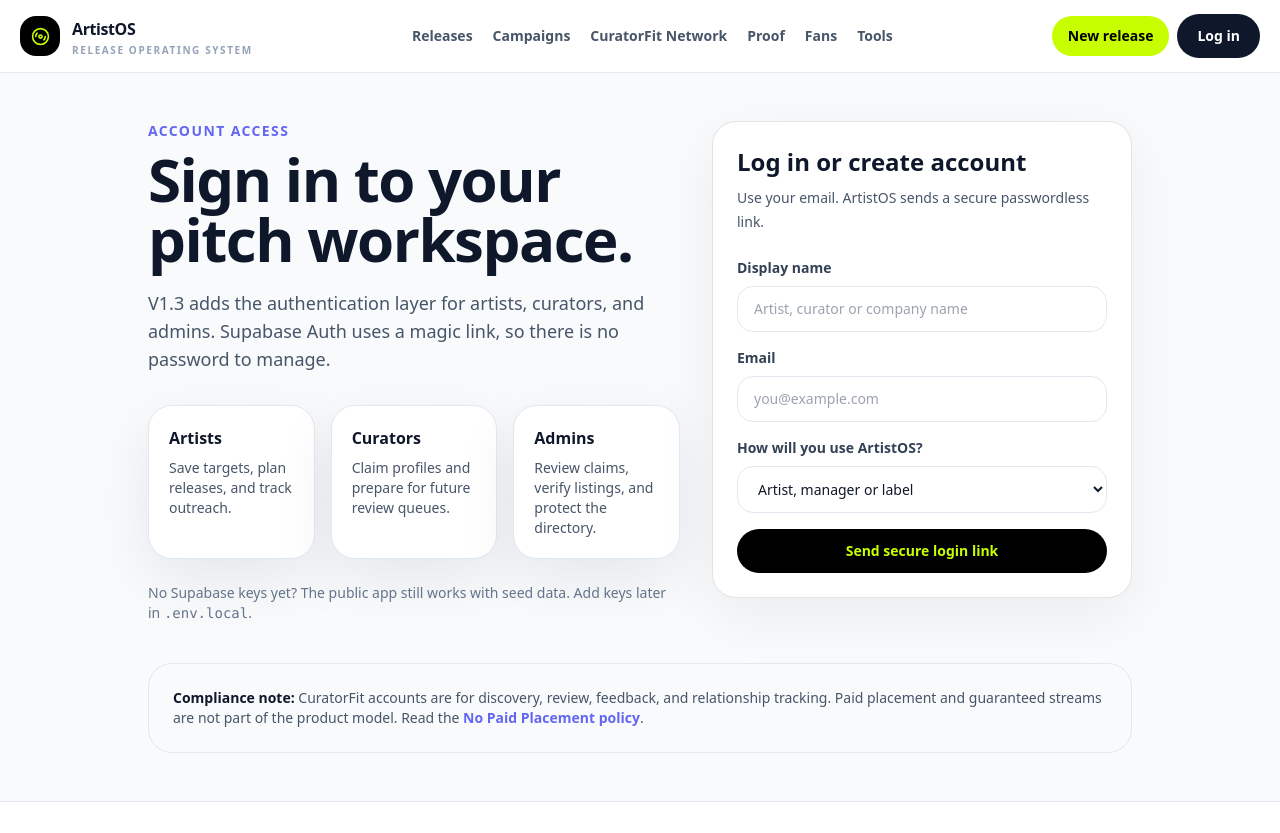
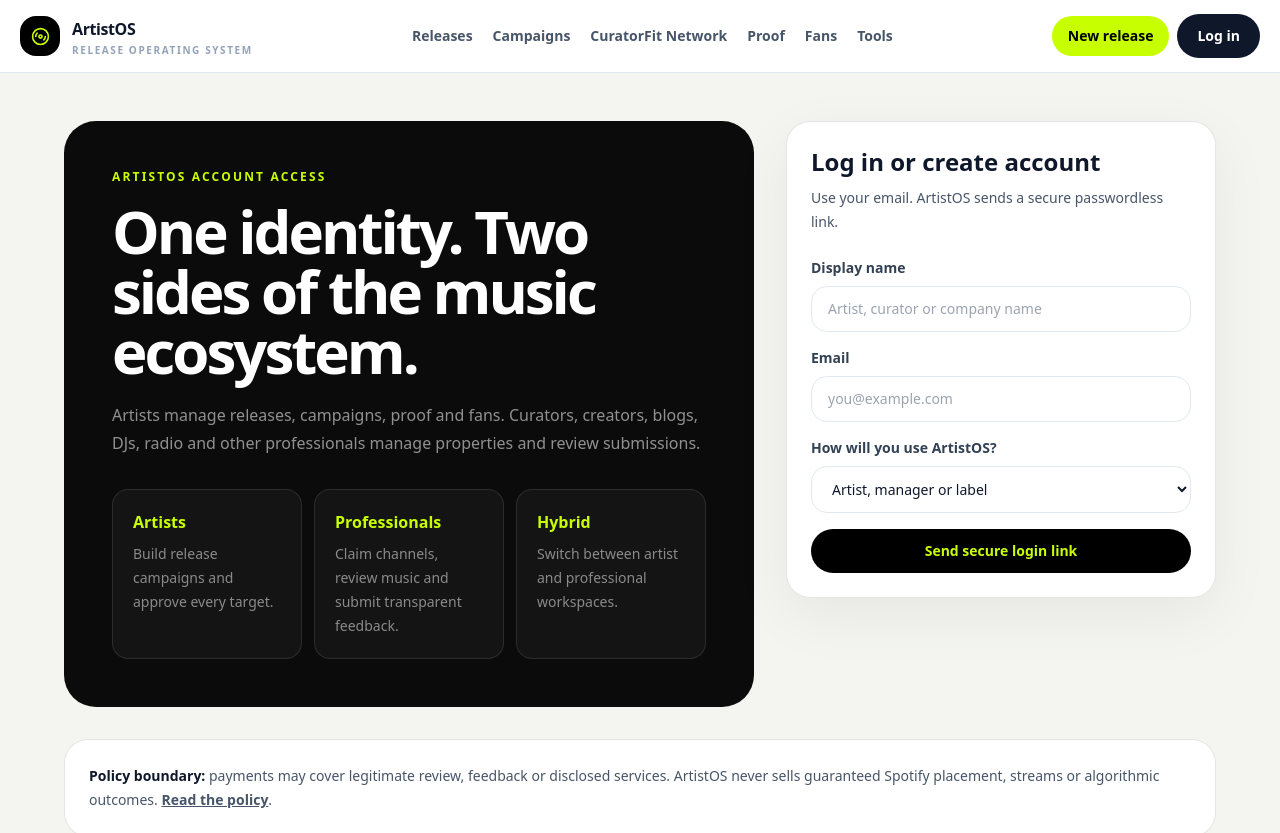
Before and after one commit to middlechildmzk/curatorfit, a Next.js app: page /login in a window 1280 px wide. Shown: the top 833 px of the page. Built offline with nearby package versions, Linux system fonts and the light colour scheme; no server answers.

Commit message:
Rewrite ArtistOS login page for two-sided accounts

```diff
--- a/app/login/page.tsx
+++ b/app/login/page.tsx
@@ -1,28 +1,25 @@
 import Link from 'next/link';
 import { LoginForm } from '@/components/login-form';
 
-export const metadata = { title: 'Log in | CuratorFit' };
+export const metadata = { title: 'Log in' };
 
 export default function LoginPage() {
   return (
-    <main className="mx-auto max-w-5xl px-5 py-12">
-      <div className="grid gap-8 lg:grid-cols-[1fr_420px] lg:items-start">
-        <section>
-          <p className="text-sm font-bold uppercase tracking-widest text-brand">Account access</p>
-          <h1 className="mt-2 text-4xl font-black tracking-tight md:text-6xl">Sign in to your pitch workspace.</h1>
-          <p className="mt-5 max-w-2xl text-lg text-slate-600">V1.3 adds the authentication layer for artists, curators, and admins. Supabase Auth uses a magic link, so there is no password to manage.</p>
-          <div className="mt-8 grid gap-4 md:grid-cols-3">
-            <div className="card p-5"><p className="font-black">Artists</p><p className="mt-2 text-sm text-slate-600">Save targets, plan releases, and track outreach.</p></div>
-            <div className="card p-5"><p className="font-black">Curators</p><p className="mt-2 text-sm text-slate-600">Claim profiles and prepare for future review queues.</p></div>
-            <div className="card p-5"><p className="font-black">Admins</p><p className="mt-2 text-sm text-slate-600">Review claims, verify listings, and protect the directory.</p></div>
+    <main className="min-h-screen bg-[#f4f5f1] px-5 py-12">
+      <div className="mx-auto grid max-w-6xl gap-8 lg:grid-cols-[1fr_430px] lg:items-start">
+        <section className="rounded-[32px] bg-[#0b0b0b] p-8 text-white md:p-12">
+          <p className="text-xs font-black uppercase tracking-[0.18em] text-[#c8ff00]">ArtistOS account access</p>
+          <h1 className="mt-4 text-4xl font-black tracking-[-0.05em] md:text-6xl">One identity. Two sides of the music ecosystem.</h1>
+          <p className="mt-5 max-w-2xl text-base leading-7 text-white/55">Artists manage releases, campaigns, proof and fans. Curators, creators, blogs, DJs, radio and other professionals manage properties and review submissions.</p>
+          <div className="mt-8 grid gap-3 md:grid-cols-3">
+            <div className="rounded-2xl border border-white/10 bg-white/[0.04] p-5"><p className="font-black text-[#c8ff00]">Artists</p><p className="mt-2 text-sm leading-6 text-white/50">Build release campaigns and approve every target.</p></div>
+            <div className="rounded-2xl border border-white/10 bg-white/[0.04] p-5"><p className="font-black text-[#c8ff00]">Professionals</p><p className="mt-2 text-sm leading-6 text-white/50">Claim channels, review music and submit transparent feedback.</p></div>
+            <div className="rounded-2xl border border-white/10 bg-white/[0.04] p-5"><p className="font-black text-[#c8ff00]">Hybrid</p><p className="mt-2 text-sm leading-6 text-white/50">Switch between artist and professional workspaces.</p></div>
           </div>
-          <p className="mt-6 text-sm text-slate-500">No Supabase keys yet? The public app still works with seed data. Add keys later in <code>.env.local</code>.</p>
         </section>
         <LoginForm />
       </div>
-      <div className="mt-10 rounded-3xl border border-line bg-panel p-6 text-sm text-slate-600">
-        <strong className="text-ink">Compliance note:</strong> CuratorFit accounts are for discovery, review, feedback, and relationship tracking. Paid placement and guaranteed streams are not part of the product model. Read the <Link className="font-bold text-brand" href="/no-paid-placement">No Paid Placement policy</Link>.
-      </div>
+      <div className="mx-auto mt-8 max-w-6xl rounded-3xl border border-black/10 bg-white p-6 text-sm leading-6 text-slate-600"><strong className="text-slate-900">Policy boundary:</strong> payments may cover legitimate review, feedback or disclosed services. ArtistOS never sells guaranteed Spotify placement, streams or algorithmic outcomes. <Link className="font-black underline" href="/no-paid-placement">Read the policy</Link>.</div>
     </main>
   );
 }
```
